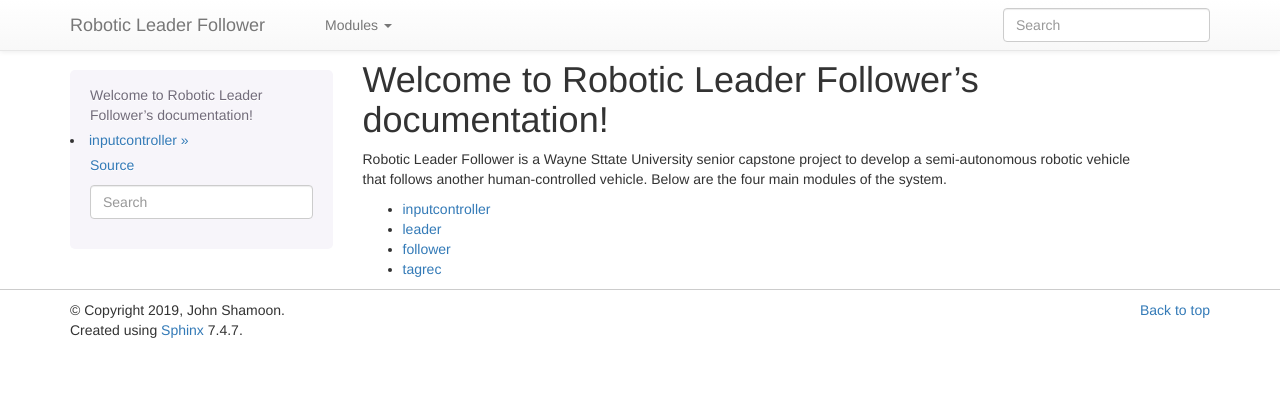
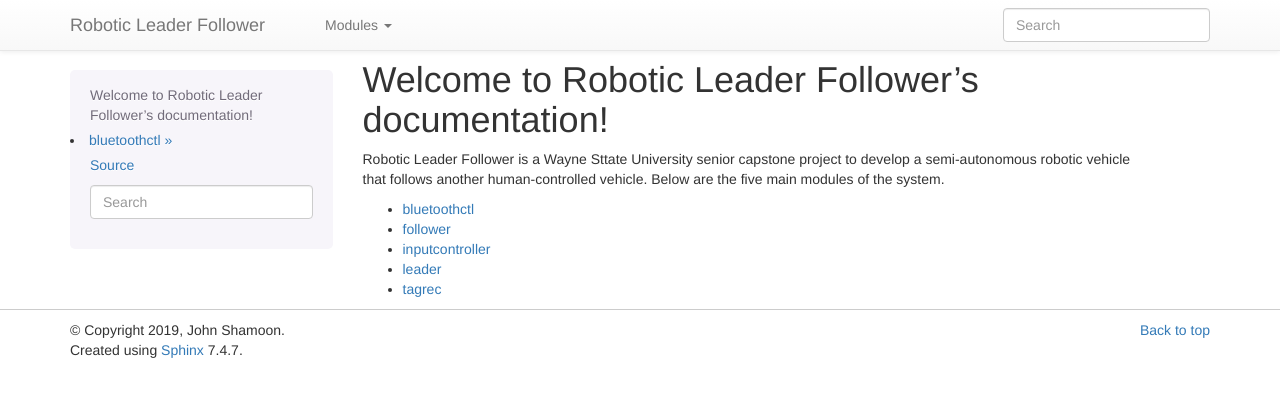
Before and after one commit to johnshamoon/robotic-leader-follower, a Sphinx documentation site: the page built from docs/index.rst, in a window 1280 px wide. Shown: the top 397 px of the page. Built offline with Sphinx 7.4.7, drawn with Linux system fonts in a browser that asks for light colours.

Commit message:
Add bluetoothctl Sphinx Autodocs

```diff
--- a/docs/index.rst
+++ b/docs/index.rst
@@ -3,12 +3,13 @@ Welcome to Robotic Leader Follower's documentation!
 
 Robotic Leader Follower is a Wayne Sttate University senior capstone project to
 develop a semi-autonomous robotic vehicle that follows another human-controlled
-vehicle. Below are the four main modules of the system.
+vehicle. Below are the five main modules of the system.
 
 .. toctree::
    :maxdepth: 2
 
+   bluetoothctl
+   follower
    inputcontroller
    leader
-   follower
    tagrec
--- a/docs/modules.rst
+++ b/docs/modules.rst
@@ -4,6 +4,7 @@ src
 .. toctree::
    :maxdepth: 4
 
+   bluetoothctl
    follower
    inputcontroller
    leader
```
Also changed, not shown: docs/bluetoothctl.rst (added, +7 -0 lines).
